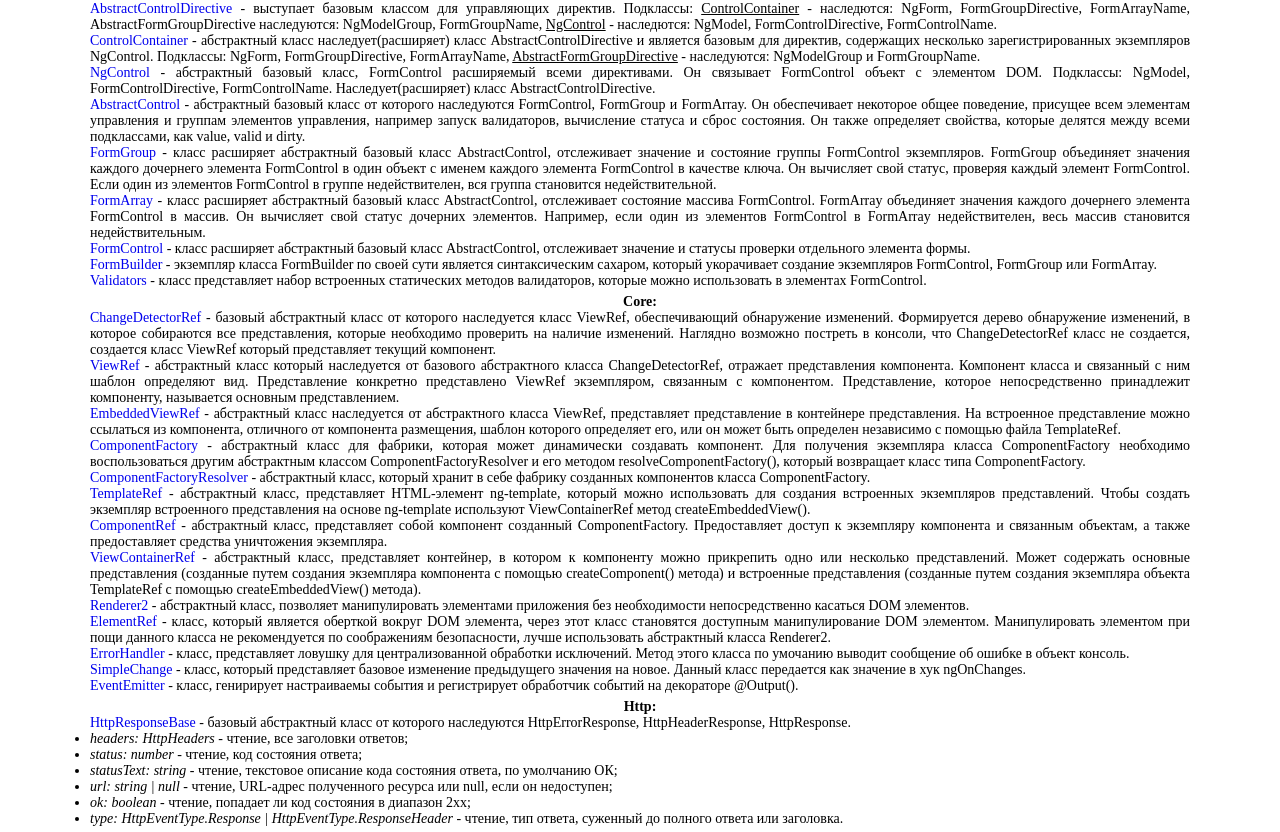
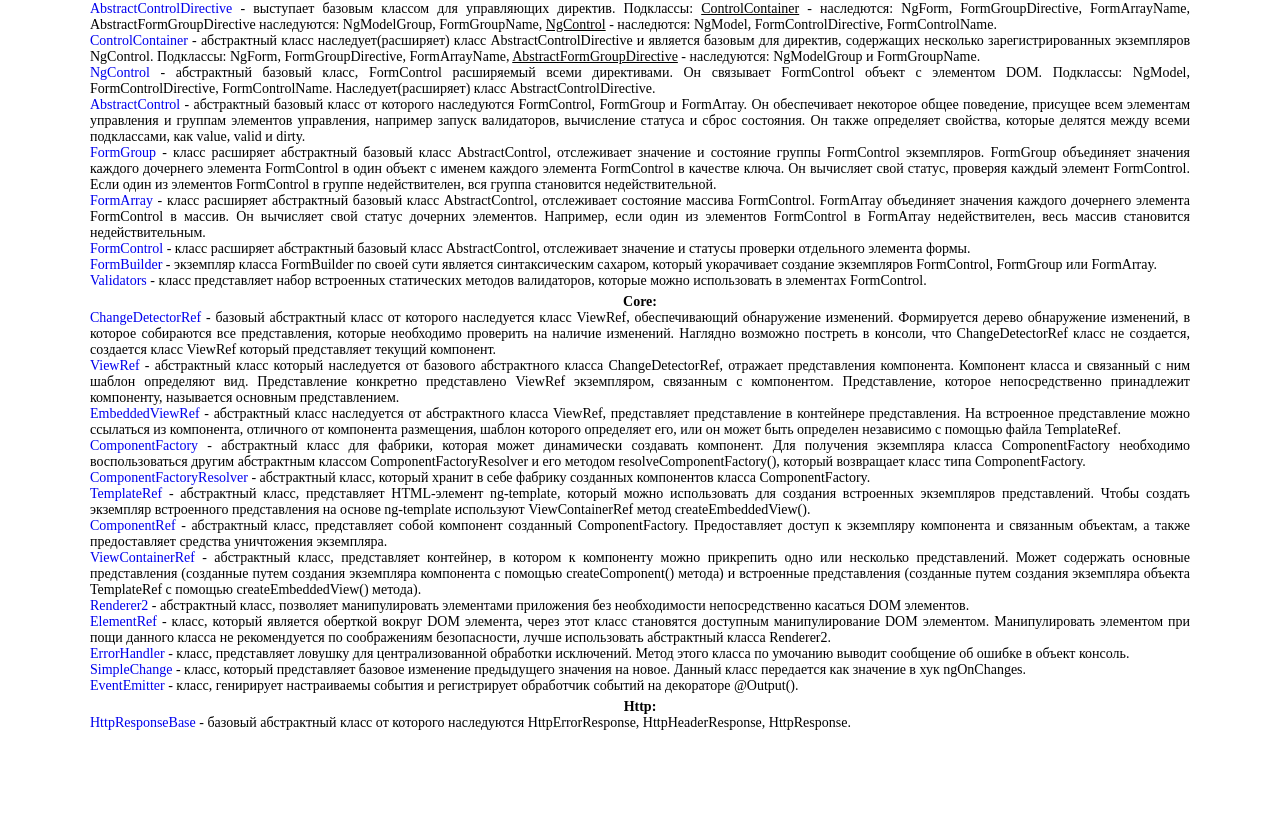
Before and after one commit to ArtemKashirin/API, an Angular app: page / in a window 1280 px wide. Shown: the part 2901-3733 px from the top of the page. After the commit the page ends 3637 px from the top, so only its background shows below. Built offline with nearby package versions, Linux system fonts and the light colour scheme.

Commit message:
CLASS: HttpResponseBase

```diff
--- a/src/app/class/http/http-response-base/http-response-base.component.html
+++ b/src/app/class/http/http-response-base/http-response-base.component.html
@@ -1,10 +1,10 @@
 <p><a [href] = "this.HttpResponseBase">HttpResponseBase</a> - базовый абстрактный класс от которого наследуются HttpErrorResponse,
   HttpHeaderResponse, HttpResponse.</p>
-<ul>
-  <li><i>headers: HttpHeaders</i> - чтение, все заголовки ответов;</li>
-  <li><i>status: number</i> - чтение, код состояния ответа;</li>
-  <li><i>statusText: string</i> - чтение, текстовое описание кода состояния ответа, по умолчанию ОК;</li>
-  <li><i>url: string | null</i> - чтение, URL-адрес полученного ресурса или null, если он недоступен;</li>
-  <li><i>ok: boolean</i> - чтение, попадает ли код состояния в диапазон 2xx;</li>
-  <li><i>type: HttpEventType.Response | HttpEventType.ResponseHeader</i> - чтение, тип ответа, суженный до полного ответа или заголовка.</li>
-</ul>
+<!--<ul>-->
+<!--  <li><i>headers: HttpHeaders</i> - чтение, все заголовки ответов;</li>-->
+<!--  <li><i>status: number</i> - чтение, код состояния ответа;</li>-->
+<!--  <li><i>statusText: string</i> - чтение, текстовое описание кода состояния ответа, по умолчанию ОК;</li>-->
+<!--  <li><i>url: string | null</i> - чтение, URL-адрес полученного ресурса или null, если он недоступен;</li>-->
+<!--  <li><i>ok: boolean</i> - чтение, попадает ли код состояния в диапазон 2xx;</li>-->
+<!--  <li><i>type: HttpEventType.Response | HttpEventType.ResponseHeader</i> - чтение, тип ответа, суженный до полного ответа или заголовка.</li>-->
+<!--</ul>-->
```
